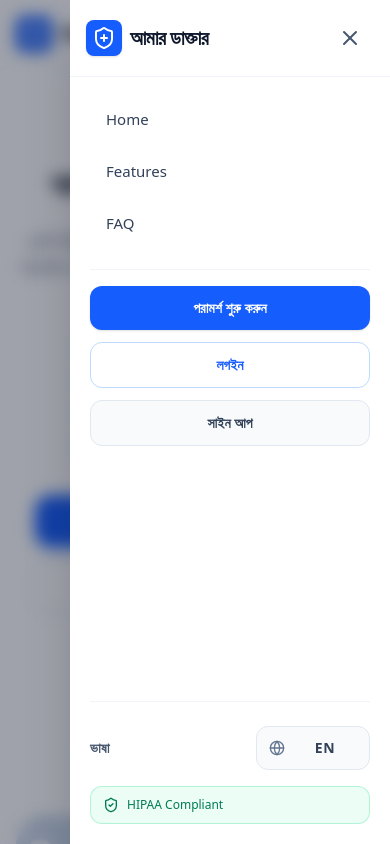
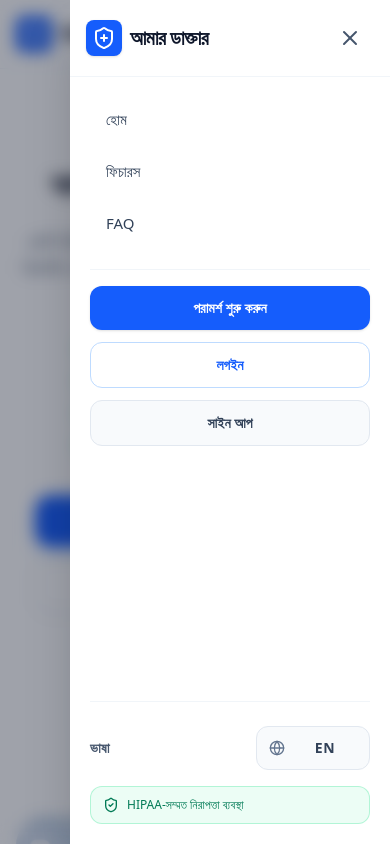
Before and after one commit to r-rahman112/Amar-Dactar, a React (Vite) app: page / in a window 390 px wide. Both pictures are taken after a click on the button "Toggle menu". Shown: the top 844 px of the page. Built offline with nearby package versions, Linux system fonts and the light colour scheme; no server answers; a web font is replaced by a local one.

Commit message:
feat: localize navigation labels and add HIPAA key
Update navigation menu keys to support localization and add the missing HIPAA Compliant translation key to both language files.

```diff
--- a/src/components/Header.tsx
+++ b/src/components/Header.tsx
@@ -285,8 +285,8 @@ export default function Header({ onStartConsultation, onOpenDashboard }: HeaderP
                 ) : (
                   <>
                     <div className="flex flex-col space-y-2 text-slate-700 font-medium text-[15px]">
-                      <button onClick={() => scrollToSection('home')} className="w-full text-left hover:text-blue-600 px-4 py-2 hover:bg-slate-50 rounded-lg transition-colors cursor-pointer">{t('Home')}</button>
-                      <button onClick={() => scrollToSection('features')} className="w-full text-left hover:text-blue-600 px-4 py-2 hover:bg-slate-50 rounded-lg transition-colors cursor-pointer">{t('Features')}</button>
+                      <button onClick={() => scrollToSection('home')} className="w-full text-left hover:text-blue-600 px-4 py-2 hover:bg-slate-50 rounded-lg transition-colors cursor-pointer">{t('home')}</button>
+                      <button onClick={() => scrollToSection('features')} className="w-full text-left hover:text-blue-600 px-4 py-2 hover:bg-slate-50 rounded-lg transition-colors cursor-pointer">{t('features')}</button>
                       <button onClick={() => scrollToSection('faq')} className="w-full text-left hover:text-blue-600 px-4 py-2 hover:bg-slate-50 rounded-lg transition-colors cursor-pointer">{t('FAQ')}</button>
                     </div>
 
--- a/src/locales/bn.json
+++ b/src/locales/bn.json
@@ -1,4 +1,6 @@
 {
+  "home": "হোম",
+  "features": "ফিচারস",
   "Access Patient Dashboard →": "পেশেন্ট ড্যাশবোর্ড অ্যাক্সেস করুন →",
   "Sign in to your account →": "আপনার অ্যাকাউন্টে সাইন ইন করুন →",
   "Sign In": "লগইন",
@@ -228,6 +230,7 @@
   "Physicians Near You": "আপনার কাছের বিশেষজ্ঞ ডাক্তার",
   "HIPAA Compliant Security": "আন্তর্জাতিক মানের নিরাপত্তা ব্যবস্থা",
   "HIPAA Compliant Standard": "আন্তর্জাতিক মানের নিরাপত্তা ব্যবস্থা",
+  "HIPAA Compliant": "HIPAA-সম্মত নিরাপত্তা ব্যবস্থা",
   "Find the right specialist": "সঠিক বিশেষজ্ঞ খুঁজুন",
   "Search doctors by name, specialty, or condition...": "ডাক্তার খুঁজুন নাম, বিশেষজ্ঞতা, বা অবস্থা অনুযায়ী...",
   "All Locations": "সকল স্থান",
--- a/src/locales/en.json
+++ b/src/locales/en.json
@@ -1,4 +1,6 @@
 {
+  "home": "Home",
+  "features": "Features",
   "Access Patient Dashboard →": "Access Patient Dashboard →",
   "Sign in to your account →": "Sign in to your account →",
   "Sign In": "Sign In",
@@ -228,6 +230,7 @@
   "Physicians Near You": "Physicians Near You",
   "HIPAA Compliant Security": "HIPAA Compliant Security",
   "HIPAA Compliant Standard": "HIPAA Compliant Standard",
+  "HIPAA Compliant": "HIPAA Compliant",
   "Find the right specialist": "Find the right specialist",
   "Search doctors by name, specialty, or condition...": "Search doctors by name, specialty, or condition...",
   "All Locations": "All Locations",
```
